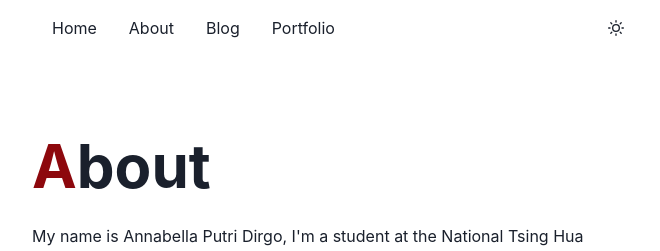
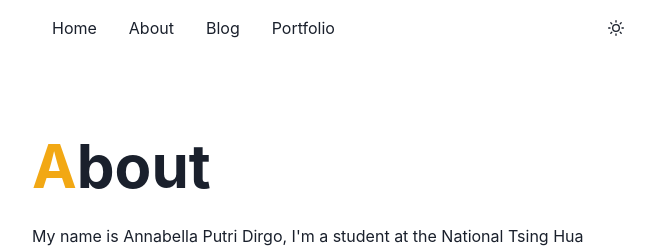
Before and after one commit to bellapd/bellapd-v1, a Next.js app: page /about in a window 1280 px wide. Shown: the top 251 px of the page, without its empty margins (304-964 px from the left). Built offline with nearby package versions, Linux system fonts and the light colour scheme; a small style sheet from the web is missing.

Commit message:
style: heading color

```diff
--- a/pages/about.tsx
+++ b/pages/about.tsx
@@ -8,7 +8,7 @@ const About: NextPage = () => {
     <Layout>
       <Stack align="Left">
         <Heading as="h1" size="3xl">
-          <Box as="span" bg="#8D080D" bgClip="text">
+          <Box as="span" bg="#F2A814" bgClip="text">
             A
           </Box>
           bout
```
